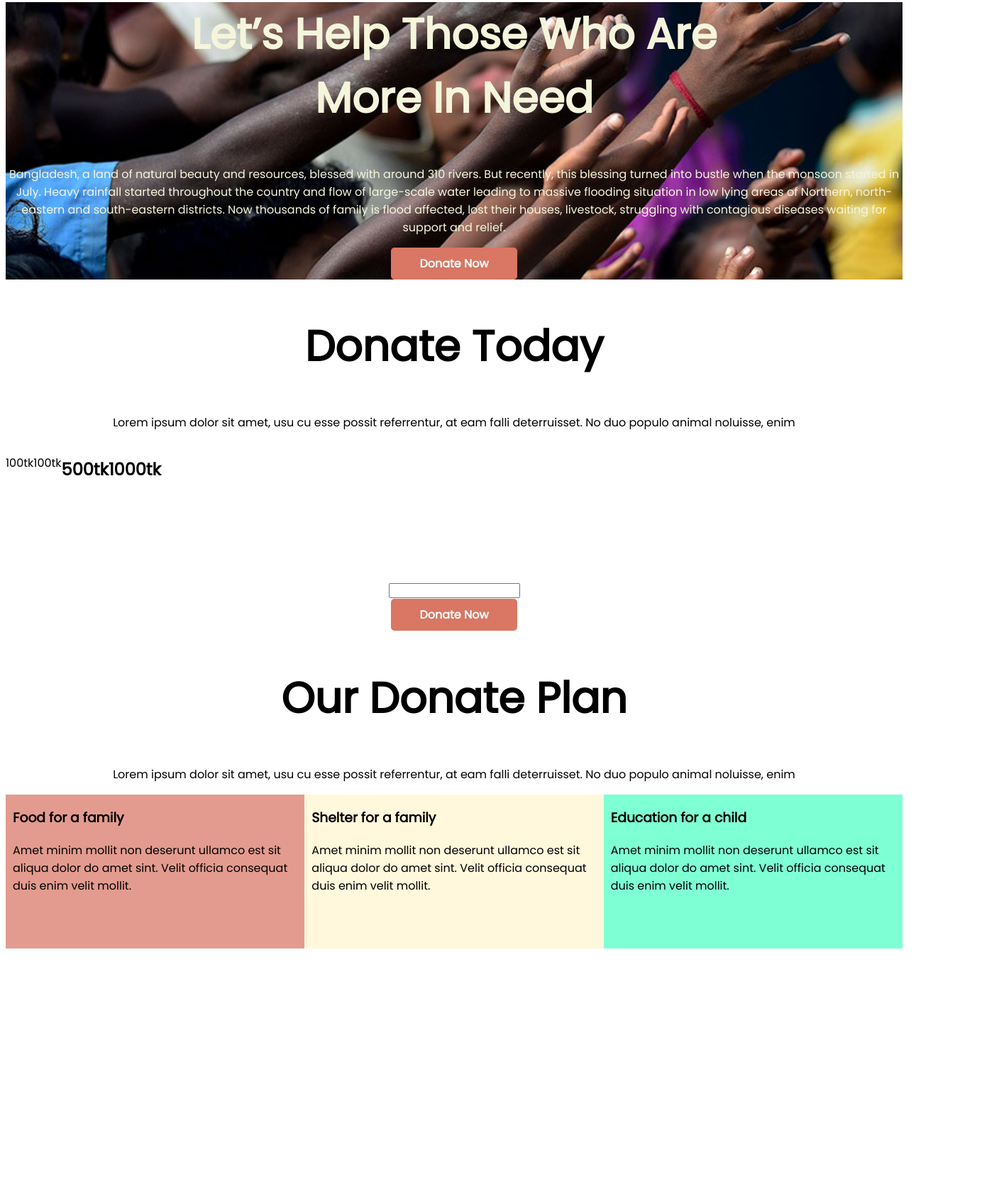
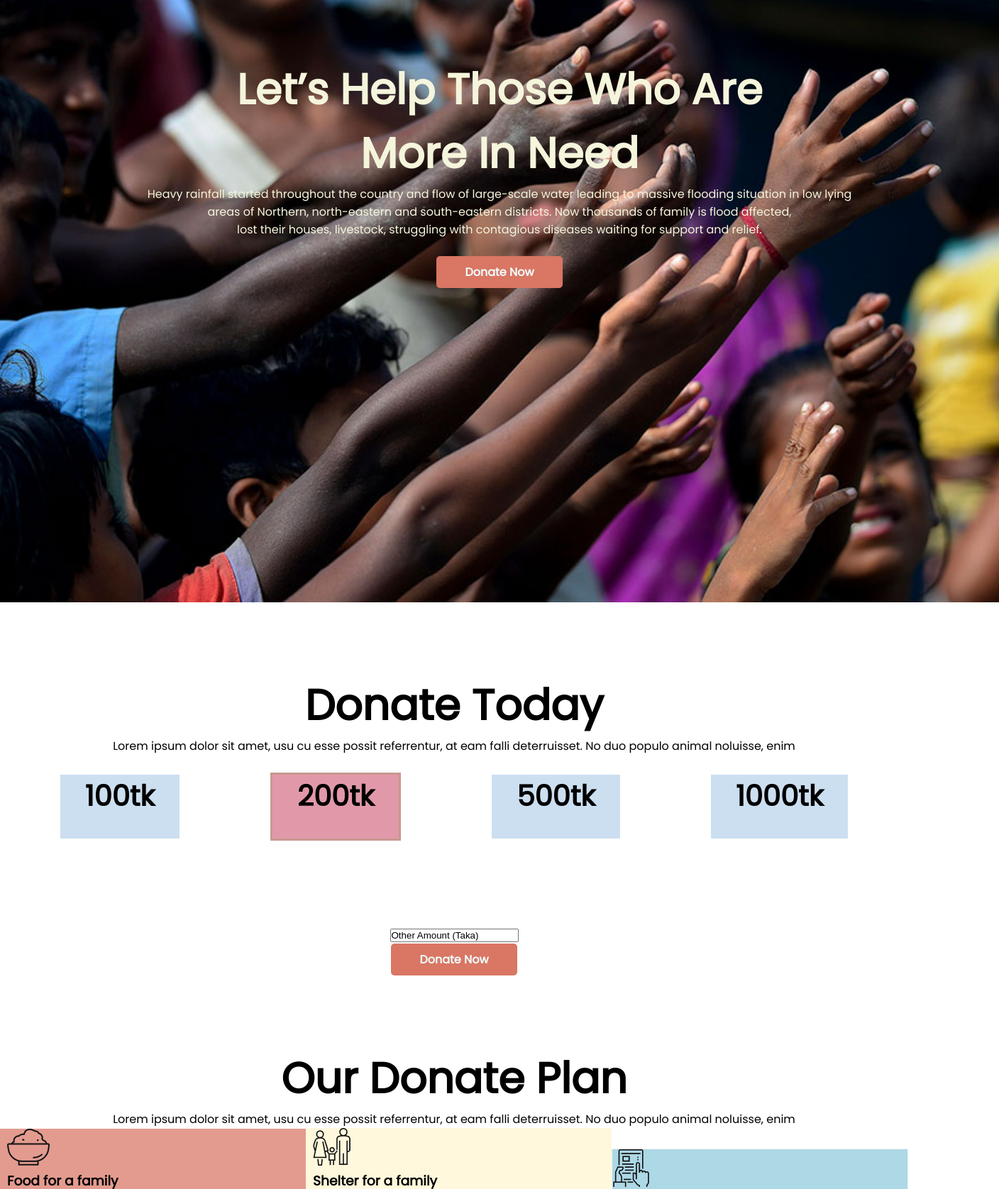
Before and after one commit to Ovijitnath/donate-today-website, a plain HTML site: page index.html in a window 1280 px wide. Shown: the part 47-1723 px from the top of the page at 71% size, 1408 px wide, since content can reach past the window. Before the commit the page ends 1504 px from the top, so only its background shows below. Drawn offline with Linux system fonts and the light colour scheme.

Commit message:
secon section completed

```diff
--- a/index.html
+++ b/index.html
@@ -14,51 +14,58 @@
 </head>
 
 <body>
-    <section class="top-banner">
+    <section class="margin-bottom top-banner">
         <h1 class="center-align">Let’s Help Those Who Are<br>
             More In Need</h1>
-        <p class="center-align">Bangladesh, a land of natural beauty and resources, blessed with around 310 rivers. But
-            recently, this blessing turned into bustle when the monsoon started in July. Heavy rainfall started
-            throughout the country and flow of large-scale water leading to massive flooding situation in low lying
-            areas of Northern, north-eastern and south-eastern districts. Now thousands of family is flood affected,
-            lost their houses, livestock, struggling with contagious diseases waiting for support and relief.</p>
+        <p class="center-align"> Heavy rainfall started
+            throughout the country and flow of large-scale water leading to massive flooding situation in low lying<br>
+            areas of Northern, north-eastern and south-eastern districts. Now thousands of family is flood affected,<br>
+            lost their houses, livestock, struggling with contagious diseases waiting for support and relief.</p><br>
         <div class="center-button">
             <a class="link-button center-align" href="https://www.linkedin.com/in/ovijit-nath-06876b168/"
                 target="_blank">Donate Now</a>
         </div>
     </section>
-    <section>
-        <h1 class="center-align">Donate Today</h1>
-        <p class="center-align">Lorem ipsum dolor sit amet, usu cu esse possit referrentur, at eam falli
-            deterruisset. No duo populo animal noluisse, enim</p>
+    <section class="margin-bottom">
+        <div class="center-align">
+            <h1>Donate Today</h1>
+            <p>Lorem ipsum dolor sit amet, usu cu esse possit referrentur, at eam falli
+                deterruisset. No duo populo animal noluisse, enim</p><br>
+        </div>
+
         <div class="flexible-container">
-            <div>
-                <p>100tk</p>
+            <div class="amount-unselect">
+                <h2>100tk</h2>
+
             </div>
-            <div>
-                <p>100tk</p>
+            <div class="amount-select">
+                <h2>200tk</h2>
             </div>
-            <div>
+            <div class="amount-unselect">
                 <h2>500tk</h2>
             </div>
-            <div>
+            <div class="amount-unselect">
                 <h2>1000tk</h2>
             </div>
         </div>
-        <form class="center-align">
-            <input type="text">
-        </form>
+        <div class="center-align">
+            <input type="text" value="Other Amount (Taka)">
+        </div>
         <div class="center-button">
             <a class="link-button center-align" href="https://www.linkedin.com/in/ovijit-nath-06876b168/"
                 target="_blank">Donate Now</a>
         </div>
     </section>
-    <section>
-        <h1 class="center-align">Our Donate Plan</h1>
-        <p class="center-align">Lorem ipsum dolor sit amet, usu cu esse possit referrentur, at eam falli
-            deterruisset. No duo populo animal noluisse, enim</p>
+    <section class="margin-bottom">
+        <div class="center-align">
+            <h1>Our Donate Plan</h1>
+            <p>Lorem ipsum dolor sit amet, usu cu esse possit referrentur, at eam falli
+                deterruisset. No duo populo animal noluisse, enim</p>
+        </div>
+
         <div class="flexible-container">
             <div id="food-a-family">
+                <img src="icons/food.png" alt="">
                 <h3>Food for a family</h3>
                 <p>Amet minim mollit non deserunt
                     ullamco est sit aliqua dolor do amet
@@ -66,6 +73,7 @@
                     velit mollit.</p>
             </div>
             <div id="shelter-a-family">
+                <img src="icons/shelter.png" alt="">
                 <h3>Shelter for a family</h3>
                 <p>Amet minim mollit non deserunt
                     ullamco est sit aliqua dolor do amet
@@ -73,7 +81,7 @@
                     velit mollit.</p>
             </div>
             <div id="Education-a-family">
-
+                <img src="icons/Frame-1.png" alt="">
                 <h3>Education for a child</h3>
                 <p>Amet minim mollit non deserunt
                     ullamco est sit aliqua dolor do amet
--- a/style.css
+++ b/style.css
@@ -1,3 +1,8 @@
+* {
+    padding: 0%;
+    margin: 0%;
+}
+
 body {
     font-family: 'Lobster', cursive;
     font-family: 'Poppins', sans-serif;
@@ -7,8 +12,22 @@ h1 {
     font-size: 60px;
 }
 
+h2 {
+    font-size: 40px;
+}
+
 .center-align {
     text-align: center;
+    justify-content: center;
+    align-items: center;
+}
+
+.margin-bottom {
+    margin-bottom: 100px;
+}
+
+.half-width {
+    width: 50%;
 }
 
 .center-button {
@@ -32,16 +51,63 @@ h1 {
 .top-banner {
     background-image: url(images/donation13.jpg);
     width: 100%;
-    height: 100%;
+    height: 80vh;
     background-repeat: no-repeat;
     background-position: center;
     background-size: cover;
     color: beige;
+    justify-content: center;
+    align-items: center;
+    padding: 10%;
+    padding-left: 5%;
+    padding-right: 5%;
+
+
 
 }
 
+.amount-unselect {
+    height: 90px;
+    margin-left: 5%;
+    margin-right: 5%;
+    background-color: rgb(204, 223, 240);
+    padding-left: 35px;
+    padding-right: 35px;
+}
+
+.amount-select {
+    height: 90px;
+    margin-left: 5%;
+    margin-right: 5%;
+    background-color: rgb(225, 153, 169);
+    padding-left: 35px;
+    padding-right: 35px;
+    border: 3px solid rgb(200, 152, 144)
+}
+
+/*
+.amount-500 {
+    background-color: aliceblue;
+    border-left: 15px;
+    border-right: 15px;
+    border-top: 20px;
+    border-bottom: 30px;
+    margin: 20px;
+}
+
+.amount-1000 {
+    background-color: aliceblue;
+    border-left: 15px;
+    border-right: 15px;
+    border-top: 40px;
+    border-bottom: 30px;
+    margin: 20px;
+}*/
+
 .flexible-container {
     display: flex;
+    justify-content: center;
+    align-items: center;
     margin-bottom: 120px;
 }
 
@@ -61,7 +127,12 @@ h1 {
 
 #Education-a-family {
     background-color: aquamarine;
-    padding-left: 10px;
-    padding-right: 5px;
-    padding-bottom: 60px;
+
+    border: 1px solid rgb(245, 242, 242);
+    margin-top: 100px;
+    margin-bottom: 100px;
+    margin-right: 150px;
+    margin-left: 80px;
+    background-color: lightblue;
+    margin: auto;
 }
```
Also changed, not shown: icons/Frame-1.png (added), icons/blood.svg (added), icons/bus.svg (added), icons/clothes.svg (added), icons/food.png (added), icons/icon11.svg (added), icons/icon13.svg (added), icons/icon4.svg (added), icons/icon5.svg (added), icons/icon6.svg (added), icons/icon7.svg (added), icons/icon8.svg (added), icons/icon9.svg (added), icons/medicine.svg (added), 1 more files.
